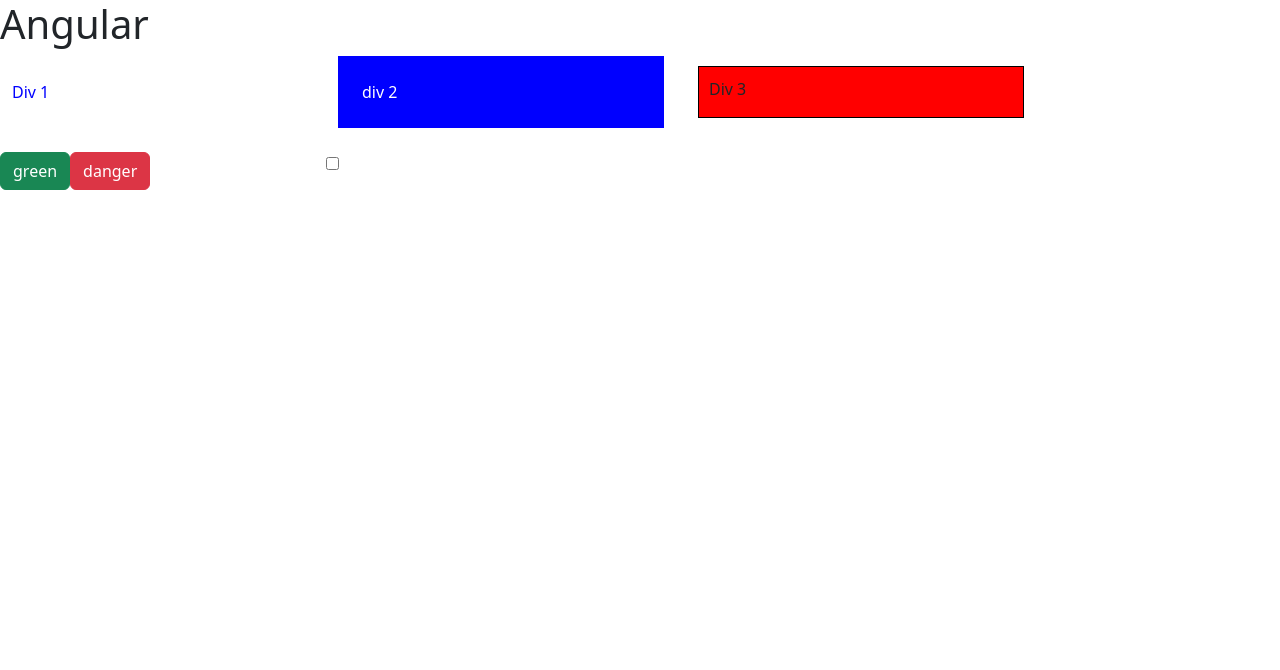
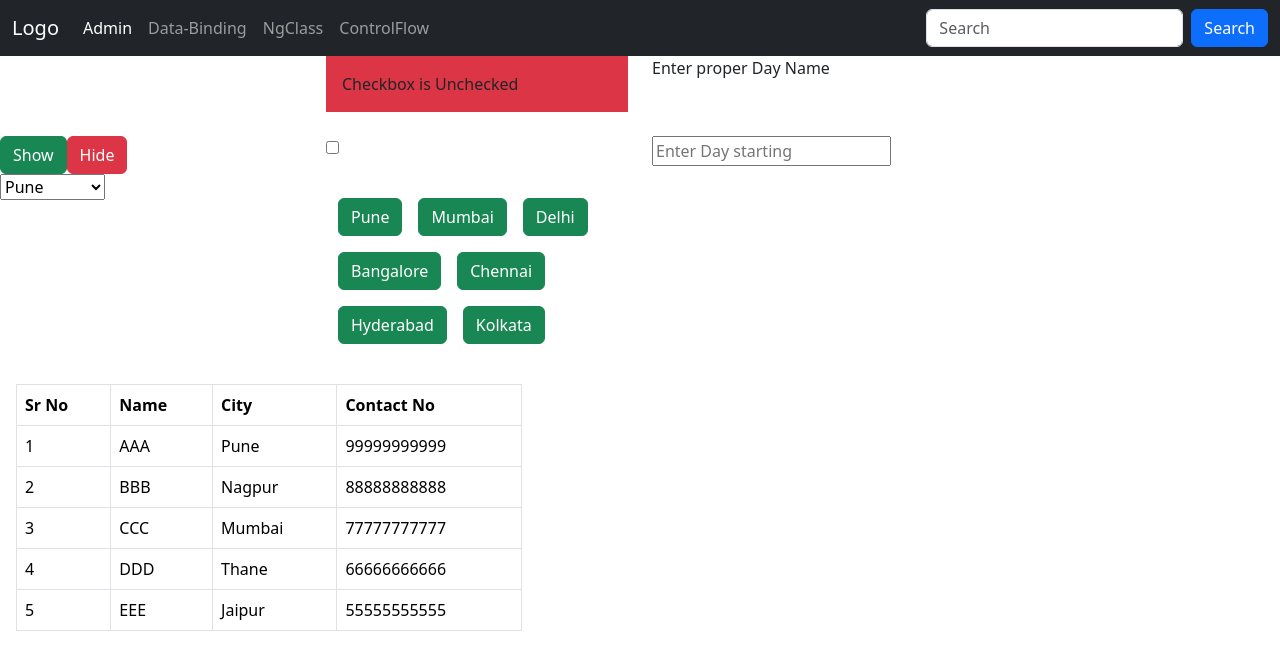
Before and after one commit to khushibansal13/Angular-Prac, an Angular app in the folder AngularTutorial/: page /control-flow in a window 1280 px wide. Before the commit this address led to /. Shown: the top 670 px of the page. Built offline with nearby package versions, Linux system fonts and the light colour scheme.

Commit message:
Control Flow Statment

```diff
--- a/AngularTutorial/src/app/app.component.html
+++ b/AngularTutorial/src/app/app.component.html
@@ -1,7 +1,29 @@
-<h1>Angular</h1>
-
-<!-- <app-data-binding></app-data-binding> -->
-<!-- <app-ng-if></app-ng-if> -->
-<!-- <app-ng-for></app-ng-for> -->
-<!-- <app-ng-class></app-ng-class> -->
- <app-ng-style></app-ng-style>
+<nav class="navbar navbar-expand-sm navbar-dark bg-dark">
+  <div class="container-fluid">
+    <a class="navbar-brand" href="javascript:void(0)">Logo</a>
+    <button class="navbar-toggler" type="button" data-bs-toggle="collapse" data-bs-target="#mynavbar">
+      <span class="navbar-toggler-icon"></span>
+    </button>
+    <div class="collapse navbar-collapse" id="mynavbar">
+      <ul class="navbar-nav me-auto">
+        <li class="nav-item">
+          <a class="nav-link active" routerLink="admin" >Admin</a>
+        </li>
+        <li class="nav-item">
+          <a class="nav-link" [routerLink]="'dataBinding'">Data-Binding</a>
+        </li>
+        <li class="nav-item">
+          <a class="nav-link" routerLink="ng-class">NgClass</a>
+        </li>
+        <li class="nav-item">
+          <a class="nav-link" routerLink="control-flow">ControlFlow</a>
+        </li>
+      </ul>
+      <form class="d-flex">
+        <input class="form-control me-2" type="text" placeholder="Search">
+        <button class="btn btn-primary" type="button">Search</button>
+      </form>
+    </div>
+  </div>
+</nav>
+<router-outlet></router-outlet>
--- a/AngularTutorial/src/app/app.component.ts
+++ b/AngularTutorial/src/app/app.component.ts
@@ -1,5 +1,5 @@
 import { Component } from '@angular/core';
-import { RouterOutlet } from '@angular/router';
+import { RouterLink, RouterOutlet } from '@angular/router';
 import { AdminComponent } from "./components/admin/admin.component";
 import { UserComponent } from "./components/user/user.component";
 import { DataBindingComponent } from "./components/data-binding/data-binding.component";
@@ -10,7 +10,7 @@
 
 @Component({
   selector: 'app-root',
-  imports: [DataBindingComponent, NgIfComponent, NgForComponent,NgClassComponent,NgStyleComponent],
+  imports: [DataBindingComponent, NgIfComponent, NgForComponent,NgClassComponent,NgStyleComponent,RouterOutlet, RouterLink],
   templateUrl: './app.component.html',
   styleUrl: './app.component.css'
 })
--- a/AngularTutorial/src/app/app.routes.ts
+++ b/AngularTutorial/src/app/app.routes.ts
@@ -1,3 +1,29 @@
 import { Routes } from '@angular/router';
+import { ControlStatmentComponent } from './components/control-statment/control-statment.component';
+import { AdminComponent } from './components/admin/admin.component';
+import { DataBindingComponent } from './components/data-binding/data-binding.component';
+import { NgClassComponent } from './components/ng-class/ng-class.component';
 
-export const routes: Routes = [];
+export const routes: Routes = [
+  {
+    path: '',
+    redirectTo: 'dataBinding',
+    pathMatch: 'full'
+  },
+  {
+    path: 'admin',
+    component: AdminComponent
+  },
+  {
+    path: 'dataBinding',
+    component: DataBindingComponent
+  },
+  {
+    path: 'ng-class',
+    component: NgClassComponent
+  },
+  {
+    path: 'control-flow',
+    component: ControlStatmentComponent
+  }
+];
--- a/AngularTutorial/src/app/components/admin/admin.component.html
+++ b/AngularTutorial/src/app/components/admin/admin.component.html
@@ -1,2 +1,4 @@
 <h1>Admin Page</h1>
 <p class="text-welcome">hi from admin component</p>
+
+<button class="btn btn-primary" routerLink="/ng-class">Navigate to NgClass</button>
--- a/AngularTutorial/src/app/components/admin/admin.component.ts
+++ b/AngularTutorial/src/app/components/admin/admin.component.ts
@@ -1,8 +1,9 @@
 import { Component } from '@angular/core';
+import { RouterLink } from '@angular/router';
 
 @Component({
   selector: 'app-admin',
-  imports: [],
+  imports: [RouterLink],
   templateUrl: './admin.component.html',
   styleUrl: './admin.component.css'
 })
--- /dev/null
+++ b/AngularTutorial/src/app/components/control-statment/control-statment.component.html
@@ -0,0 +1,93 @@
+<div class="row">
+  <div class="col-3">
+    @if(div1Visible==true) {
+    <div class="bg-success p-3">Div 1</div>
+    }
+  </div>
+  <div class="col-3">
+    @if(isChecked==true) {
+    <div class="bg-primary p-3">Checkbox is checked</div>
+    } @else {
+    <div class="bg-danger p-3">Checkbox is Unchecked</div>
+    }
+  </div>
+  <div class="col-3">
+    @if (dayName == 'mon') {
+    <span>Monday</span>
+    }@else if (dayName == 'tue') {
+    <span>Tuesday</span>
+    }@else if (dayName == 'wed') {
+    <span>Wednesday</span>
+    }@else if (dayName == 'thu') {
+    <span>Thursday</span>
+    }@else if (dayName == 'fri') {
+    <span>Friday</span>
+    } @else if (dayName =='sat') {
+    <span>Saturday</span>
+    }@else if (dayName =='sun') {
+    <span>Sunday</span>
+    } @else {
+    <span>Enter proper Day Name</span>
+    }
+  </div>
+</div>
+<div class="row pt-4">
+  <div class="col-3">
+    <button class="btn btn-success" (click)="hideShowDiv1(true)">Show</button>
+    <button class="btn btn-danger" (click)="hideShowDiv1(false)">Hide</button>
+  </div>
+  <div class="col-3">
+    <input type="checkbox" name="" id="" [(ngModel)]="isChecked" />
+  </div>
+  <div class="col-3">
+    <input
+      type="text"
+      name=""
+      id=""
+      [(ngModel)]="dayName"
+      maxlength="3"
+      placeholder="Enter Day starting"
+    />
+  </div>
+</div>
+
+<div class="row">
+  <div class="col-3">
+    <select name="" id="">
+      @for (item of cityList; track $index) {
+        <option>
+          {{item}}
+        </option>
+      }
+    </select>
+  </div>
+  <div class="col-3 p-3">
+    @for (item of cityList; track $index) {
+      <button class="btn btn-success mx-2 my-2">{{item}}</button>
+    }
+  </div>
+</div>
+<div class="row p-3">
+  <div class="col-5">
+    <table class="table table-bordered">
+      <thead>
+        <tr>
+          <th>Sr No</th>
+          <th>Name</th>
+          <th>City</th>
+          <th>Contact No</th>
+        </tr>
+      </thead>
+      <tbody>
+        @for (item of employeeArray; track $index) {
+          <tr>
+            <td>{{$index + 1}}</td>
+            <td>{{item.name}}</td>
+            <td>{{item.city}}</td>
+            <td>{{item.contactNo}}</td>
+          </tr>
+        }
+      </tbody>
+    </table>
+  </div>
+</div>
--- /dev/null
+++ b/AngularTutorial/src/app/components/control-statment/control-statment.component.ts
@@ -0,0 +1,38 @@
+import { Component } from '@angular/core';
+import { FormsModule } from '@angular/forms';
+
+@Component({
+  selector: 'app-control-statment',
+  imports: [FormsModule],
+  templateUrl: './control-statment.component.html',
+  styleUrl: './control-statment.component.css'
+})
+export class ControlStatmentComponent {
+
+  div1Visible: boolean = false;
+  isChecked: boolean = false;
+  dayName: string = '';
+
+  cityList: string [] = [
+    "Pune",
+    "Mumbai",
+    "Delhi",
+    "Bangalore",
+    "Chennai",
+    "Hyderabad",
+    "Kolkata"
+  ]
+
+  employeeArray: any[] = [
+    { empID: 121, name: "AAA", city: "Pune", contactNo: "99999999999" },
+    { empID: 122, name: "BBB", city: "Nagpur", contactNo: "88888888888" },
+    { empID: 123, name: "CCC", city: "Mumbai", contactNo: "77777777777" },
+    { empID: 124, name: "DDD", city: "Thane", contactNo: "66666666666" },
+    { empID: 125, name: "EEE", city: "Jaipur", contactNo: "55555555555" }
+  ]
+
+
+  hideShowDiv1(isShow: boolean) {
+    this.div1Visible = isShow;
+  }
+}
--- a/AngularTutorial/src/app/components/data-binding/data-binding.component.html
+++ b/AngularTutorial/src/app/components/data-binding/data-binding.component.html
@@ -1,3 +1,5 @@
+<button class="btn btn-success" (click)="navigateToAdmin()">Go to Admin</button>
+
 <div class="row">
   <div class="col-6">
     1. interpolation
--- a/AngularTutorial/src/app/components/data-binding/data-binding.component.ts
+++ b/AngularTutorial/src/app/components/data-binding/data-binding.component.ts
@@ -1,5 +1,6 @@
 import { Component } from '@angular/core';
 import { FormsModule } from '@angular/forms';
+import { Router } from '@angular/router';
 
 @Component({
   selector: 'app-data-binding',
@@ -17,11 +18,15 @@
   div1ClassName: string = "bg-primary";
   selectedCity: string = "";
 
-  constructor() {
+  constructor(private router: Router) {
     console.log(this.firstName);
     this.isActive = false;
     console.log(this.isActive)
 
+  }
+
+  navigateToAdmin() {
+    this.router.navigateByUrl("/admin")
   }
 
   showWelcomeMessage() {
```
Also changed, not shown: AngularTutorial/src/app/components/control-statment/control-statment.component.css (added), 2 other files (tests, documents, lock files or other folders).
